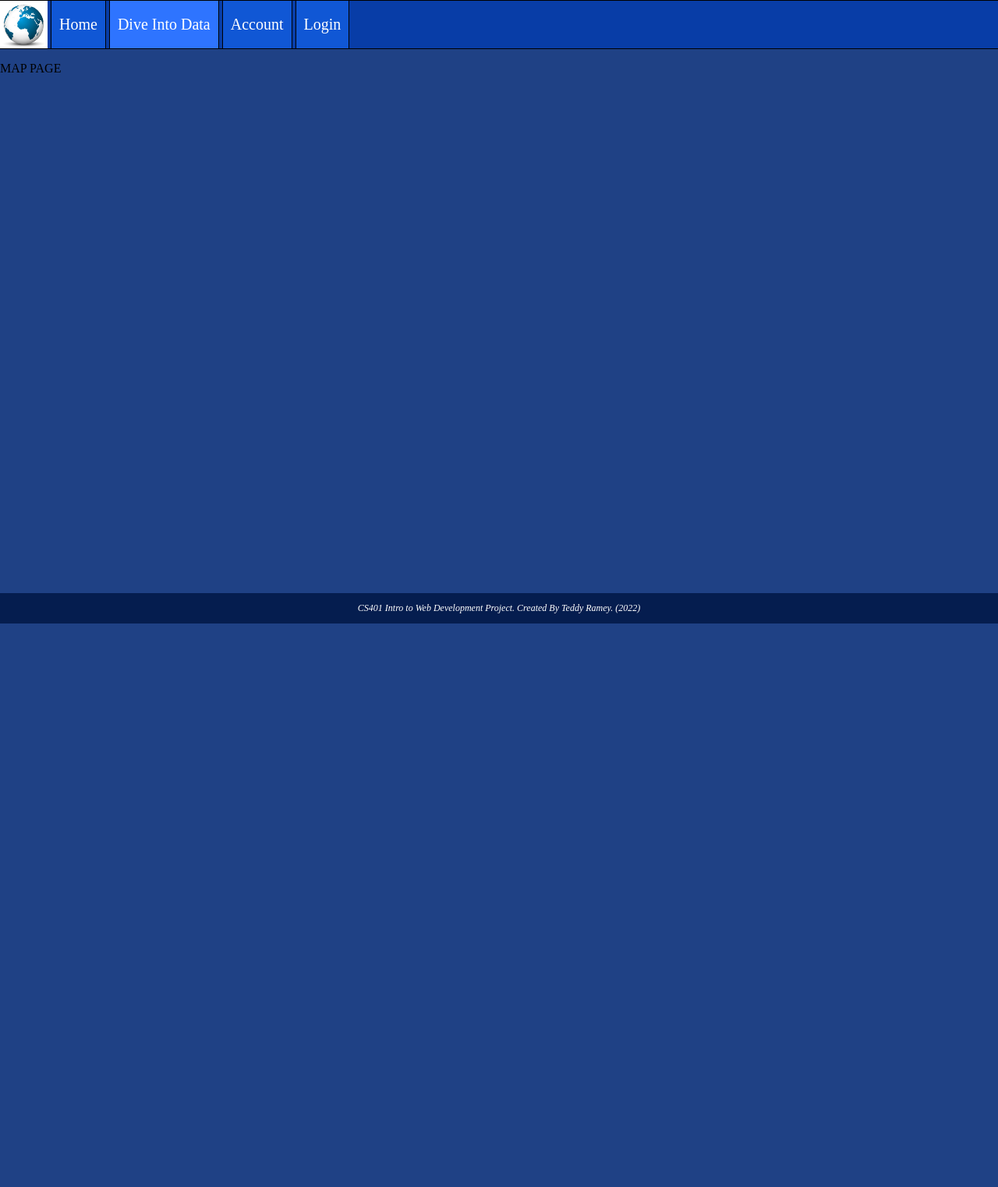
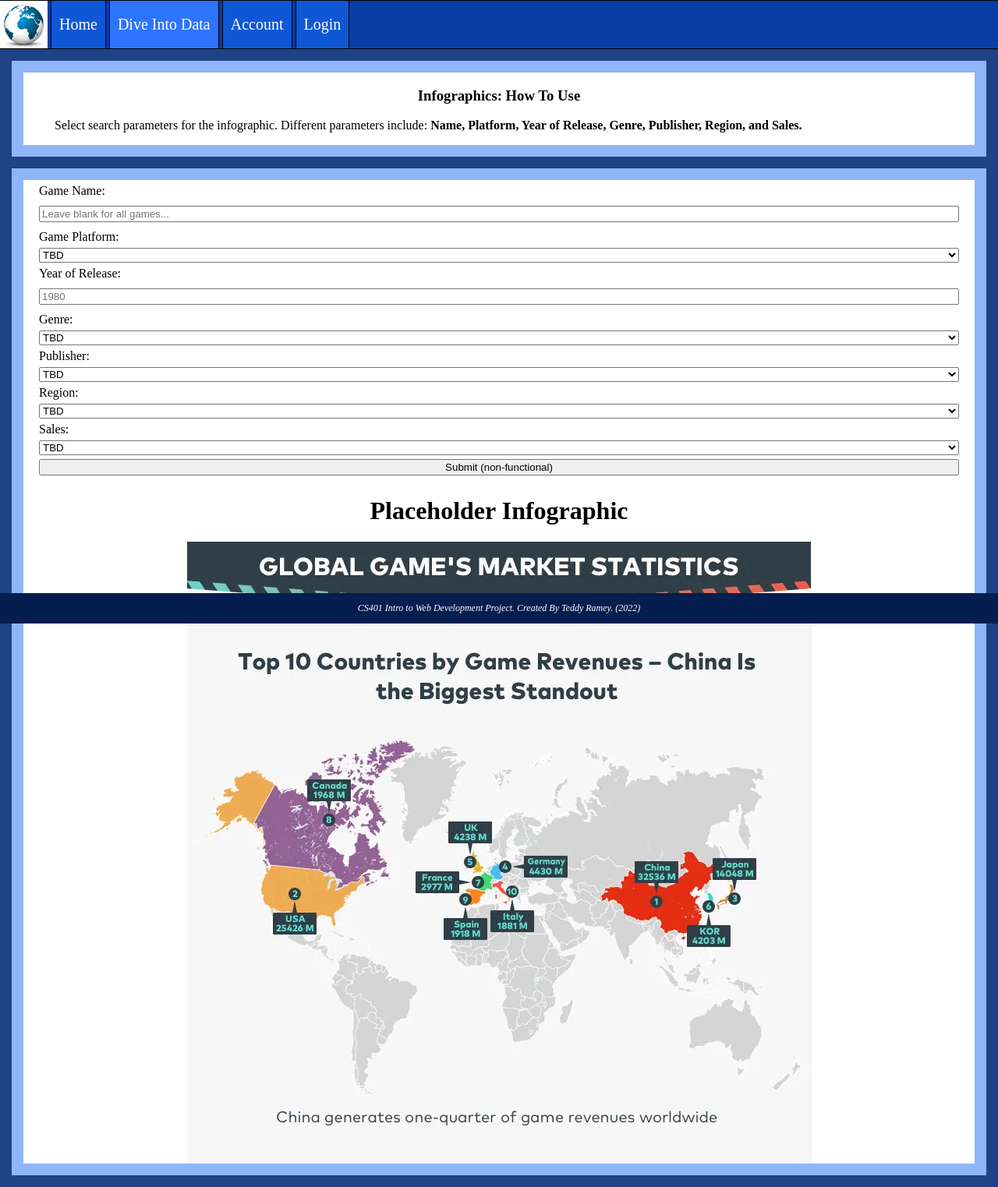
Before and after one commit to TheodoreRamey/cs401-website, a PHP site: page /map.php in a window 1280 px wide. Shown: the whole page at 78% size. Before the commit the page ends 800 px from the top, so only its background shows below. Run offline with PHP 8.4, Linux system fonts and the light colour scheme.

Commit message:
Map page done

```diff
--- a/account.php
+++ b/account.php
@@ -4,7 +4,11 @@
 ?>
 
 <!-- Body of HTML page -->
-  <p>ACCOUNT PAGE</p>
+  <div class="background_card">
+    <div class="content">
+      <h2>Account Info</h2>
+    </div>
+  </div>
 
 <?php
   require_once 'footer.php';
--- a/index.php
+++ b/index.php
@@ -6,9 +6,7 @@
 <!-- Body of HTML page -->
   <div class="background_card">
     <div class="content">
-      <h1>
-        Video Game Sales and Ratings Visualized: The 1980's to The Present Day
-      </h1>
+      <h1>Video Game Sales and Ratings Visualized: The 1980's to The Present Day</h1>
       <p>
         Like many people my age, video games are a passion of mine. They have come a long way, from simple games like Asteroids to modern hits like Minecraft or Mario Cart. Now more than ever video games have a huge audience, and are able to appeal to people of many varied interests. Looking back at how games have been rated and how well they sold in different regions can tell us a lot about the growth of the industry and its fans. Using regional sales and ratings data we can visualize the history of video games!
       </p>
--- a/map.php
+++ b/map.php
@@ -4,9 +4,50 @@
 ?>
 
 <!-- Body of HTML page -->
+  <div class="background_card">
+    <div class="content">
+      <h3>Infographics: How To Use</h3>
+      <p>
+        Select search parameters for the infographic. Different parameters include: <strong>Name, Platform, Year of Release, Genre, Publisher, Region, and Sales.</strong>
+      </p>
+    </div>
+  </div>
 
-<p>MAP PAGE</p>
-
+  <div class="background_card">
+    <div class="content">
+      <form class="form_inline" action="create_info.php">
+        <label for="game">Game Name:</label>
+        <input type="text" id="game" placeholder="Leave blank for all games..." name="game"></input>
+        <label for="platform">Game Platform:</label>
+        <select name="platform" id="platform">
+          <option value="TBD">TBD</option>
+        </select>
+        <label for="year">Year of Release:</label>
+        <input type="number" id="year" name="year" placeholder="1980" min="1980" max="2016"></input>
+        <label for="genre">Genre:</label>
+        <select name="genre" id="genre">
+          <option value="TBD">TBD</option>
+        </select>
+        <label for="publisher">Publisher:</label>
+        <select name="publisher" id="publisher">
+          <option value="TBD">TBD</option>
+        </select>
+        <label for="region">Region:</label>
+        <select name="region" id="region">
+          <option value="TBD">TBD</option>
+        </select>
+        <label for="sales">Sales:</label>
+        <select name="sales" id="sales">
+          <option value="TBD">TBD</option>
+        </select>
+        <button type="submit">Submit (non-functional)</button>
+      </form>
+      <div id="map_infographic">
+        <h1>Placeholder Infographic</h1>
+        <img id="infographic" src="../images/placeholder.webp" alt="infographic"></img>
+      </div>
+    </div>
+  </div>
 <?php
   require_once 'footer.php';
 ?>
--- a/style.css
+++ b/style.css
@@ -76,6 +76,42 @@ hr {
   background-color: #FFFFFF;
 }
 
+.content h1, h2, h3 {
+  text-align: center;
+}
+
 .content p {
   font-size: 16px;
+  text-indent: 20px;
 }
+
+.form_inline {
+  display: flex;
+  flex-flow: column;
+  align-items: left;
+}
+
+.form_inline label {
+  margin: 5px 0px;
+}
+
+.form_inline input{
+  margin: 5px 0px;
+}
+
+.form_inline button {
+  margin: 5px 0px;
+}
+
+.form_inline button:hover {
+  background-color: #888;
+}
+
+#map_infographic {
+  text-align: center;
+}
+
+#map_infographic img {
+  max-width: 100%;
+  height: auto;
+}
```
Also changed, not shown: login.php (+6 -1 lines), images/placeholder.webp (added).
